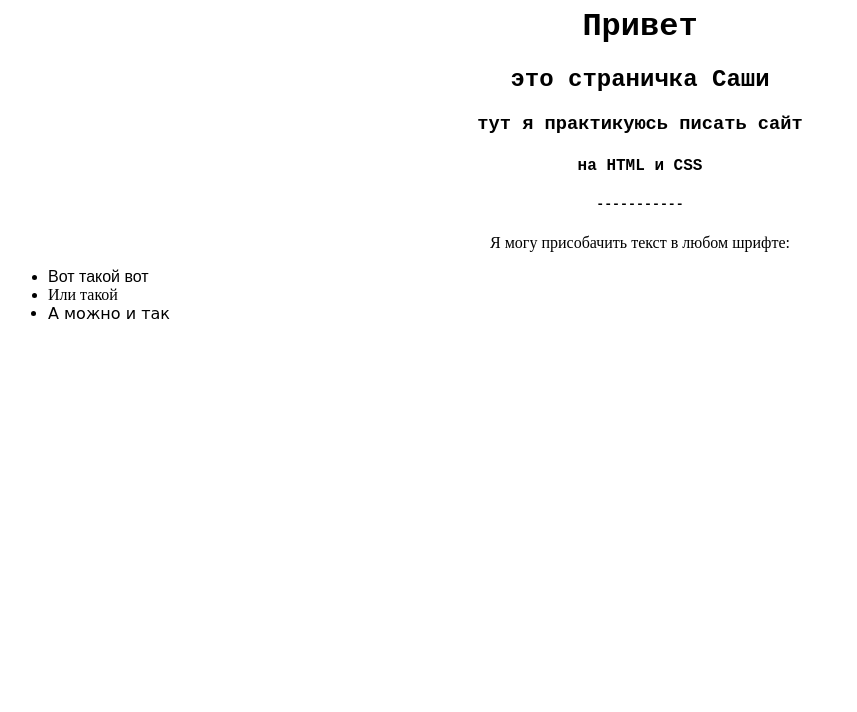
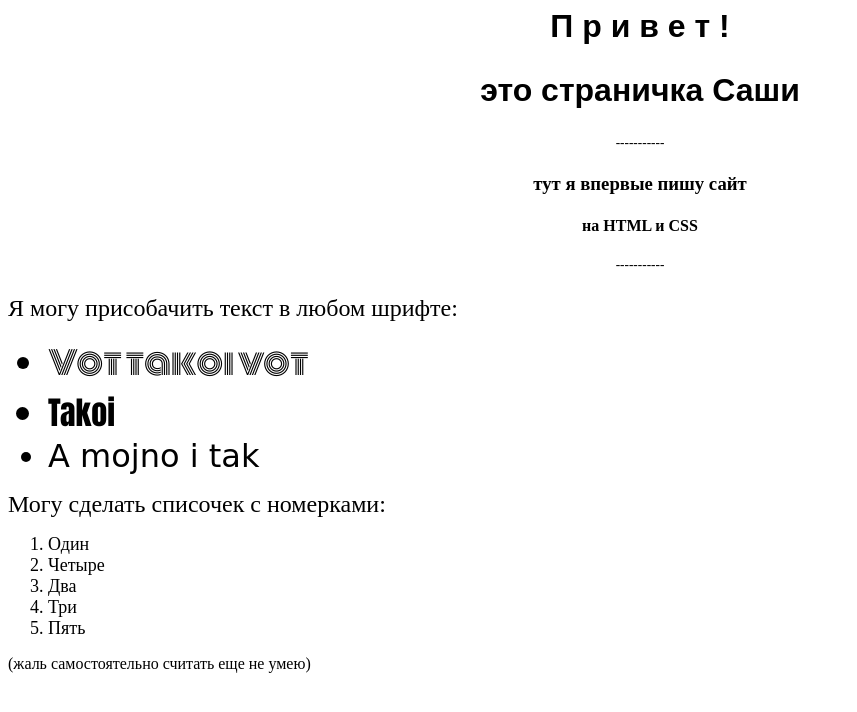
Before and after one commit to rznv23/rznv23.github.io, a plain HTML site: page index.html in a window 1280 px wide. Shown: the whole page, without its empty margins (0-857 px from the left). Drawn offline with Linux system fonts and the light colour scheme.

Commit message:
Update index.html

```diff
--- a/index.html
+++ b/index.html
@@ -2,38 +2,54 @@
 <html>
 <head>
 <meta charset="utf-8">
-<link href="https://fonts.googleapis.com/css2?family=Lobster&display=swap">
-<link href="https://fonts.google.com/specimen/Secular+One#standard-styles">
-<link href="https://fonts.googleapis.com/css2?family=Oswald:wght@700&display=swap">
-<link href="https://fonts.googleapis.com/css2?family=Oswald:wght@700&family=Roboto+Mono:ital,wght@1,700&family=Roboto+Slab:wght@100&display=swap">
+<link href="https://fonts.googleapis.com/css2?family=Anton&display=swap" rel="stylesheet">
+<link href="https://fonts.googleapis.com/css2?family=Monoton&family=Rubik+Mono+One&family=Sriracha&display=swap" rel="stylesheet">
+<link href="https://fonts.googleapis.com/css2?family=Monoton&display=swap" rel="stylesheet">
+<link href="https://fonts.googleapis.com/css2?family=Lobster&family=Pacifico&display=swap" rel="stylesheet">
 <style>
     .center { text-align: center;}
-    .shrift {font-family: 'Secular One', monospace;}
-    .shrift2 {font-family: 'Oswald', sans-serif;}
-    .shrift3  {font-family: 'Roboto Slab', serif;}
-    .shrift4 {font-family: 'Lobster', cursive;}
+    .shrift {font-family: 'Rubic Mono One', sans-serif;
+    font-size: 2em;}
+    .shrift2 {font-family: 'Monoton', cursive;
+    font-size: 2em;}
+    .shrift3  {font-family: 'Anton', sans-serif;
+    font-size: 2em;}
+    .shrift4 {font-family: 'Paciifico', cursive;
+    font-size: 2em;}
 
 </style>
 <title>23</title>
 </head>
 <body>
-    <div class="center shrift">
+    <div class="center">
 
-    <h1>Привет</h1>
-    <h2>это страничка Саши</h2>
-    <h3>тут я практикуюсь писать сайт</h3>
+    <h1  class="shrift">П р и в е т !</h1>
+    <h2  class="shrift">это страничка Саши</h2>
+    <h5>-----------</h5>
+    <h3>тут я впервые пишу сайт</h3>
     <h4>на HTML и CSS </h4>
     <h5>-----------</h5>
 
 
 </div>
 <div>
-<p class="center"> Я могу присобачить текст в любом шрифте: </p>
+<p><font size="5"> Я могу присобачить текст в любом шрифте: </font></p>
 <ul>
-    <li class="shrift2">Вот такой вот</li>
-    <li class="shrift3">Или такой</li>
-    <li class="shrift4">А можно и так</li>
+    <li class="shrift2">Vot takoi vot</li>
+    <li class="shrift3">Takoi</li>
+    <li class="shrift4">A mojno i tak</li>
 </ul>
+<p><font size="5"> Могу сделать списочек с номерками:</font></p>
+<ol><font size="4">
+    <li> Один </li>
+    <li> Четыре</li>
+    <li> Два </li>
+    <li> Три </li>
+    <li> Пять</li>
+
+</font></ol>
+<p>(жаль самостоятельно считать еще не умею)</p>
+</div>
 
 
 </body>
```
